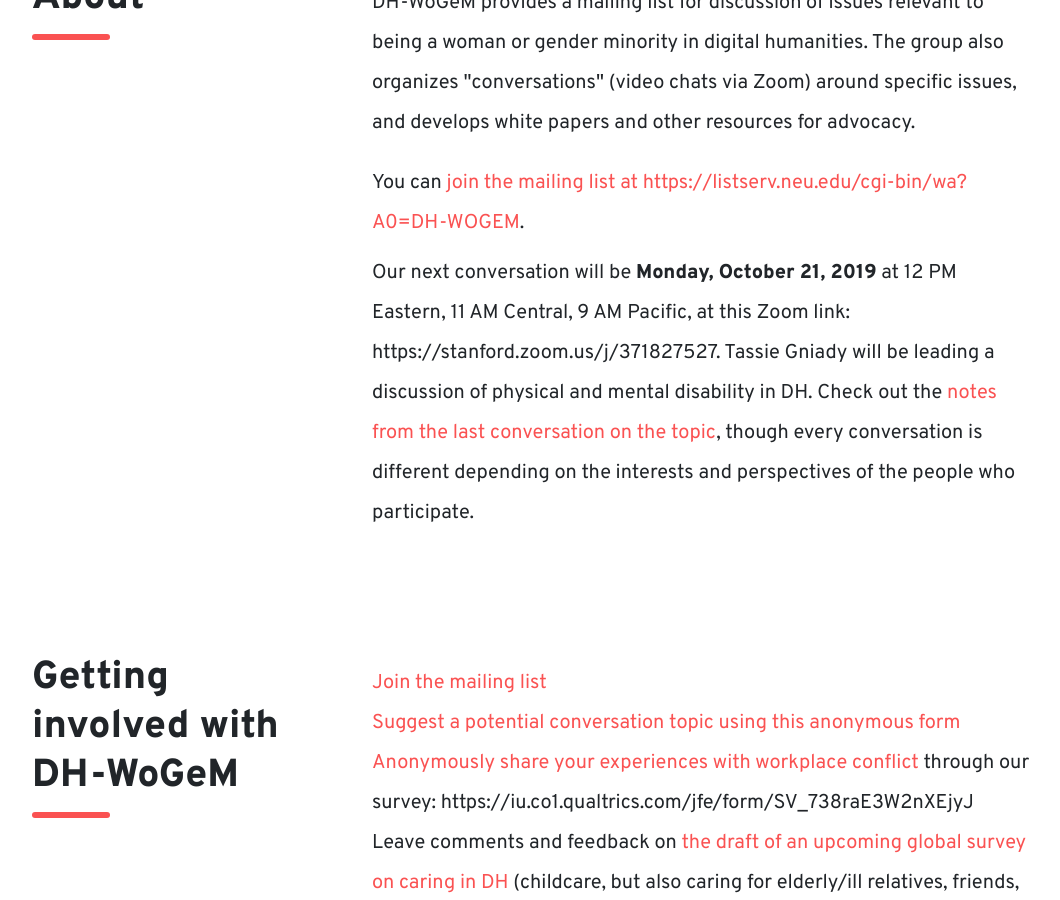
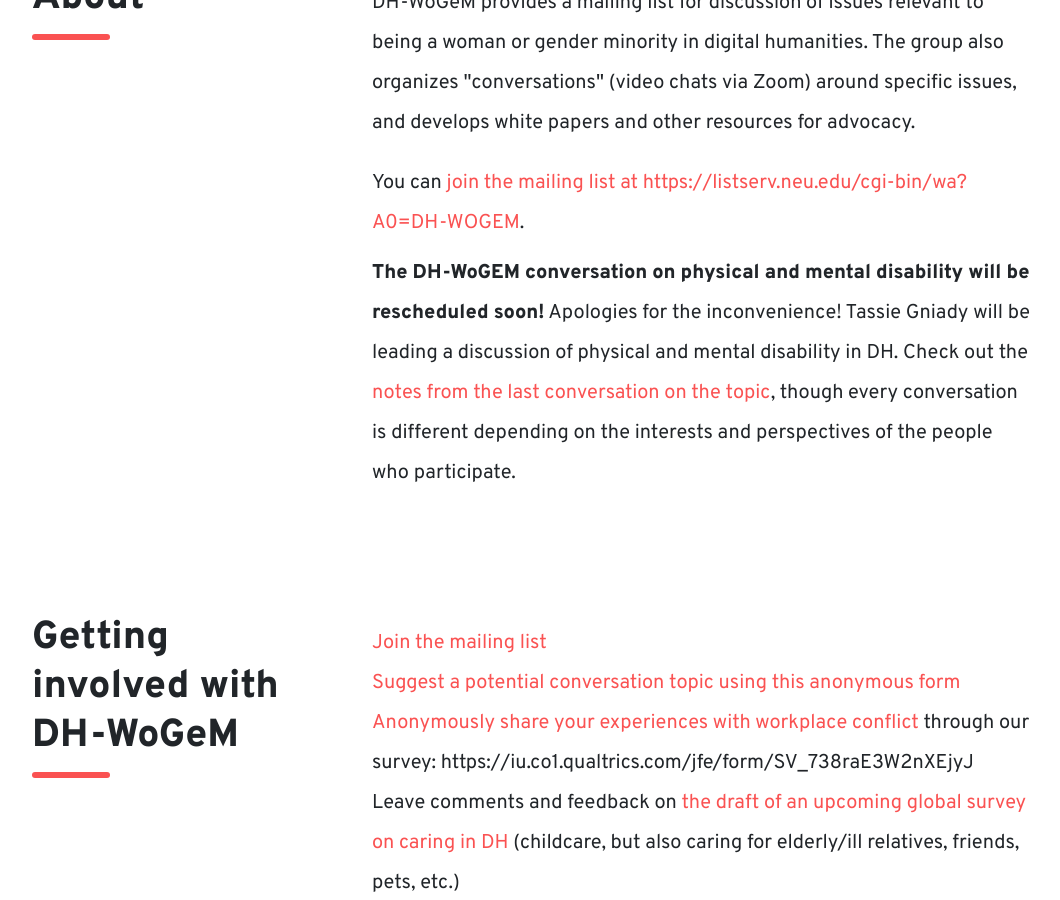
Before and after one commit to dh-wogem/dh-wogem.github.io, a Jekyll site: the page built from index.html, in a window 1280 px wide and 900 px high, scrolled down 1286 px. Shown: the whole window, without its empty margins (108-1168 px from the left). Built offline with Jekyll 4.4.1, drawn with Linux system fonts in a browser that asks for light colours.

Commit message:
Update index.html

```diff
--- a/index.html
+++ b/index.html
@@ -24,7 +24,7 @@
       <p class="section-body">DH-WoGeM provides a mailing list for discussion of issues relevant to being a woman or gender minority in digital humanities. The group also organizes "conversations" (video chats via Zoom) around specific issues, and develops white papers and other resources for advocacy.</p>
       <p>You can <a style="color: #fa5252;" href="https://listserv.neu.edu/cgi-bin/wa?A0=DH-WOGEM">join the mailing list at https://listserv.neu.edu/cgi-bin/wa?A0=DH-WOGEM</a>.</p>
     </article>
-	<article><p>Our next conversation will be <strong>Monday, October 21, 2019</strong> at 12 PM Eastern, 11 AM Central, 9 AM Pacific, at this Zoom link: https://stanford.zoom.us/j/371827527. Tassie Gniady will be leading a discussion of physical and mental disability in DH. Check out the <a href="http://www.dhwogem.org/disability" style="color: #fa5252;">notes from the last conversation on the topic</a>, though every conversation is different depending on the interests and perspectives of the people who participate.</p></article>
+	<article><p><strong>The DH-WoGEM conversation on physical and mental disability will be rescheduled soon!</strong> Apologies for the inconvenience! Tassie Gniady will be leading a discussion of physical and mental disability in DH. Check out the <a href="http://www.dhwogem.org/disability" style="color: #fa5252;">notes from the last conversation on the topic</a>, though every conversation is different depending on the interests and perspectives of the people who participate.</p></article>
   </section>
 
   <section class="section">
```
